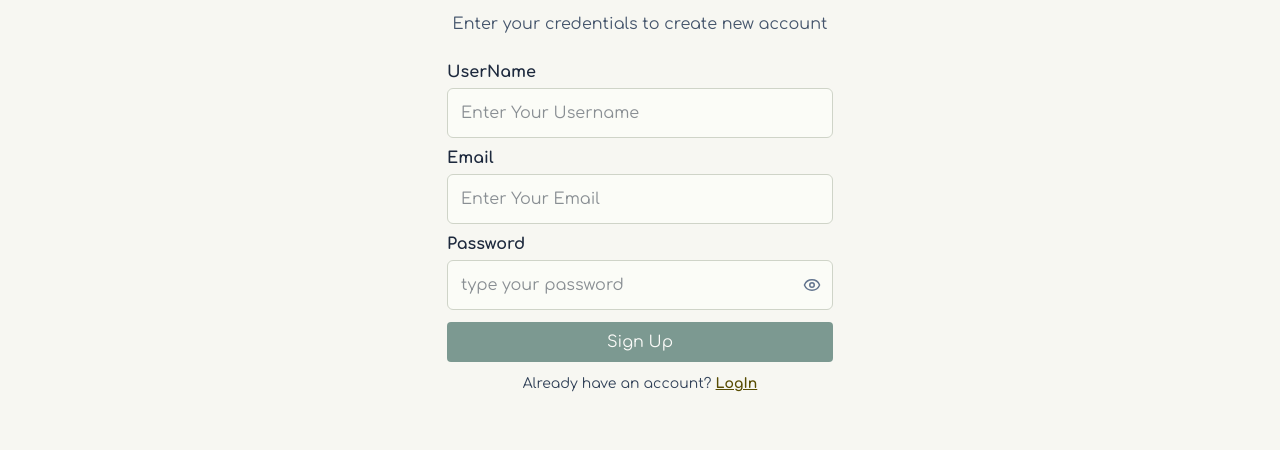
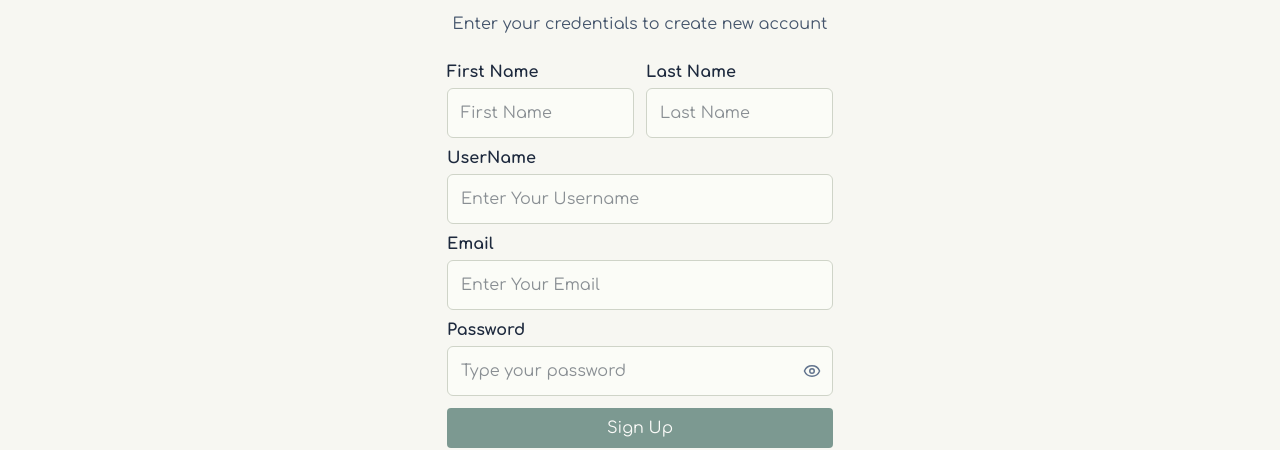
Before and after one commit to ritujane78/heart_to_home, a React (Vite) app: page /signup in a window 1280 px wide. Shown: the part 326-776 px from the top of the page. Built offline with nearby package versions, Linux system fonts and the light colour scheme; no server answers.

Commit message:
format greeting name

```diff
--- a/src/components/Auth/Login.jsx
+++ b/src/components/Auth/Login.jsx
@@ -35,6 +35,8 @@ const Login = () => {
   });
 
   const handleSuccessfulLogin = (accessToken, refreshToken, decodedToken) => {
+    const firstName = decodedToken.firstName
+    const lastName = decodedToken.lastName;
 
     const email = decodedToken.email;
 
@@ -43,6 +45,8 @@ const Login = () => {
       : [];
 
     const user = {
+      firstName,
+      lastName,
       email,
       username: decodedToken.sub,
       roles,
--- a/src/components/Auth/Signup.jsx
+++ b/src/components/Auth/Signup.jsx
@@ -1,8 +1,6 @@
 import React, { useState } from "react";
 import { useNavigate, Link } from "react-router-dom";
 import api from "../../services/api";
-import { FcGoogle } from "react-icons/fc";
-import { FaGithub } from "react-icons/fa";
 import Divider from "@mui/material/Divider";
 import Buttons from "../../utils/Buttons";
 import InputField from "../InputField/InputField";
@@ -28,6 +26,8 @@ const Signup = () => {
     formState: { errors, isValid },
   } = useForm({
     defaultValues: {
+      firstName: "",
+      lastName: "",
       username: "",
       email: "",
       password: "",
@@ -40,8 +40,10 @@ const Signup = () => {
   }, []);
 
   const onSubmitHandler = async (data) => {
-    const { username, email, password } = data;
+    const { firstName, lastName, username, email, password } = data;
     const sendData = {
+      firstName,
+      lastName,
       username,
       email,
       password,
@@ -65,9 +67,6 @@ const Signup = () => {
       reset();
       navigate("/login");
     } catch (error) {
-      // Add an error programmatically by using the setError function provided by react-hook-form
-      //setError(keyword,message) => keyword means the name of the field where I want to show the error
-
       if (
         error?.response?.data?.message === "Error: Username is already taken!"
       ) {
@@ -105,6 +104,30 @@ const Signup = () => {
         </div>
 
         <div className="flex flex-col gap-2">
+  <div className="grid grid-cols-2 gap-3">
+    <InputField
+      label="First Name"
+      required
+      id="firstName"
+      type="text"
+      message="*First Name is required"
+      placeholder="First Name"
+      register={register}
+      errors={errors}
+    />
+
+    <InputField
+      label="Last Name"
+      required
+      id="lastName"
+      type="text"
+      message="*Last Name is required"
+      placeholder="Last Name"
+      register={register}
+      errors={errors}
+    />
+  </div>
+
   <InputField
     label="UserName"
     required
@@ -114,7 +137,8 @@ const Signup = () => {
     placeholder="Enter Your Username"
     register={register}
     errors={errors}
-          />{" "}
+  />
+
   <InputField
     label="Email"
     required
@@ -125,13 +149,14 @@ const Signup = () => {
     register={register}
     errors={errors}
   />
+
   <InputField
     label="Password"
     required
     id="password"
     type="password"
     message="*Password is required"
-            placeholder="type your password"
+    placeholder="Type your password"
     register={register}
     errors={errors}
     min={6}
--- a/src/pages/GiftForm.jsx
+++ b/src/pages/GiftForm.jsx
@@ -21,13 +21,20 @@ import { relationships } from '../data/defaultValues.js';
     const {currentUser} = useMyContext();
     const [showPhoneInfo, setShowPhoneInfo] = useState(false);
     useEffect(() => {
-      console.log("user = " + JSON.stringify(currentUser));
 
       const handleKeyDown = (e) => {
         if (e.key === "Escape") {
           setShowPhoneInfo(false);
         }
       };
+      if (!giftDetails.senderName && currentUser.firstName && currentUser.lastName) {
+        onChange({
+          target: {
+            name: "senderName",
+            value: currentUser.firstName + " " + currentUser.lastName,
+          },
+        });
+      }
       if (!giftDetails.senderEmail && currentUser?.email) {
         onChange({
           target: {
--- a/src/pages/Order.jsx
+++ b/src/pages/Order.jsx
@@ -15,15 +15,20 @@ import { BallTriangle } from "react-loader-spinner";
 import moment from "moment";
 import Pagination from "@mui/material/Pagination";
 import Stack from "@mui/material/Stack";
+import { useMyContext } from "../store/ContextApi";
+import { formatGreetingName } from "../utils/nameUtils";
 
 function MyOrdersPage({
   exchangeRates,
   selectedCurrency
 }) {
+  const {currentUser} = useMyContext();
   const [orders, setOrders] = useState([]);
   const [loading, setLoading] = useState(true);
   const [page, setPage] = useState(1);
   const ordersPerPage = 3;
+
+  const formattedFirstName = formatGreetingName(currentUser?.firstName);
 
 
   useEffect(() => {
@@ -66,9 +71,19 @@ const handlePageChange = (event, value) => {
 return (
   <div className="min-h-screen bg-gray-100 py-10">
     <div className="mx-auto max-w-6xl px-4">
-      <h2 className="mb-8 text-3xl font-bold text-gray-800 text-center">
-        My Orders
-      </h2>
+      <div className="mb-8 flex flex-col items-center gap-3">
+      <div className="flex items-center gap-3 px-6 py-3 ">
+        <div>
+          <h2 className="text-2xl font-bold text-[#1e5146]">
+            👋 {formattedFirstName}!
+          </h2>
+        </div>
+      </div>
+
+  <h2 className="text-3xl font-bold text-gray-800">
+    Your Orders
+  </h2>
+</div>
 
       {loading ? (
         <div className="flex flex-col justify-center items-center h-96 bg-white rounded-xl shadow">
@@ -84,7 +99,7 @@ return (
             Please wait...
           </span>
         </div>
-      ) : orders.length === 0 ? (
+      ) :orders.length === 0 ? (
           <div className="rounded-xl bg-white p-12 text-center shadow">
             <Package className="mx-auto mb-4 h-12 w-12 text-gray-400" />
             <p className="text-lg text-gray-500">
--- /dev/null
+++ b/src/utils/NameUtils.js
@@ -0,0 +1,37 @@
+// src/utils/nameUtils.js
+
+const TITLES = ["mr", "mrs", "ms", "miss", "dr", "prof"];
+
+const capitalize = (word) => {
+  if (!word) return "";
+  return word.charAt(0).toUpperCase() + word.slice(1).toLowerCase();
+};
+
+const clean = (word) => {
+  return word.replace(/^[^A-Za-z]+|[^A-Za-z]+$/g, "");
+};
+
+/**
+ * Formats a name for greetings.
+ *
+ * Examples:
+ * John Smith         -> John
+ * JOHN SMITH         -> John
+ * Dr. JOHN SMITH     -> Dr. John
+ * dr john smith      -> Dr. John
+ * Mr RITU BAFNA      -> Mr. Ritu
+ * ...JOHN...         -> John
+ */
+export const formatGreetingName = (name) => {
+  if (!name?.trim()) return "";
+
+  const parts = name.trim().split(/\s+/);
+
+  const first = clean(parts[0]);
+
+  if (TITLES.includes(first.toLowerCase()) && parts.length > 1) {
+    return `${capitalize(first)}. ${capitalize(clean(parts[1]))}`;
+  }
+
+  return capitalize(first);
+};
```
Lines whose indentation alone changed are shown as unchanged.
